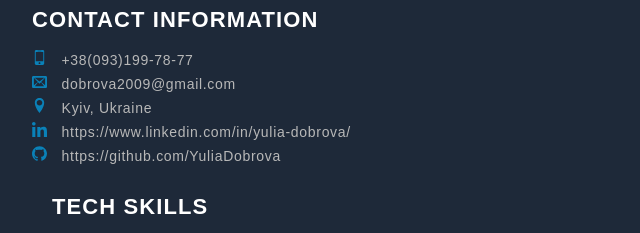
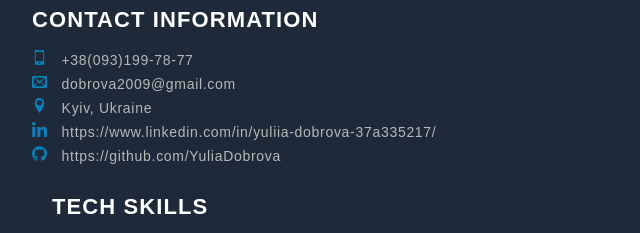
Before and after one commit to YuliaDobrova/my-resume, a website built with Parcel: page src/index.html in a window 1280 px wide. Shown: the part 1740-1973 px from the top of the page, 28-668 px from the left. Built offline with nearby package versions, Linux system fonts and the light colour scheme.

Commit message:
linkedin link fix

```diff
--- a/src/partials/contacts-section.html
+++ b/src/partials/contacts-section.html
@@ -39,7 +39,7 @@
   </div>
   <div>
     <a
-      href="https://www.linkedin.com/in/yulia-dobrova-37a335217/"
+      href="https://www.linkedin.com/in/yuliia-dobrova-37a335217/"
       class="contacts-section-link link"
       target="_blank"
       rel="noreferrer noopener"
@@ -49,12 +49,12 @@
       </svg>
     </a>
     <a
-      href="https://www.linkedin.com/in/yulia-dobrova-37a335217/"
+      href="https://www.linkedin.com/in/yuliia-dobrova-37a335217/"
       class="contacts-section-link link"
       target="_blank"
       rel="noreferrer noopener"
     >
-      https://www.linkedin.com/in/yulia-dobrova/
+    https://www.linkedin.com/in/yuliia-dobrova-37a335217/
     </a>
   </div>
   <div>
```
